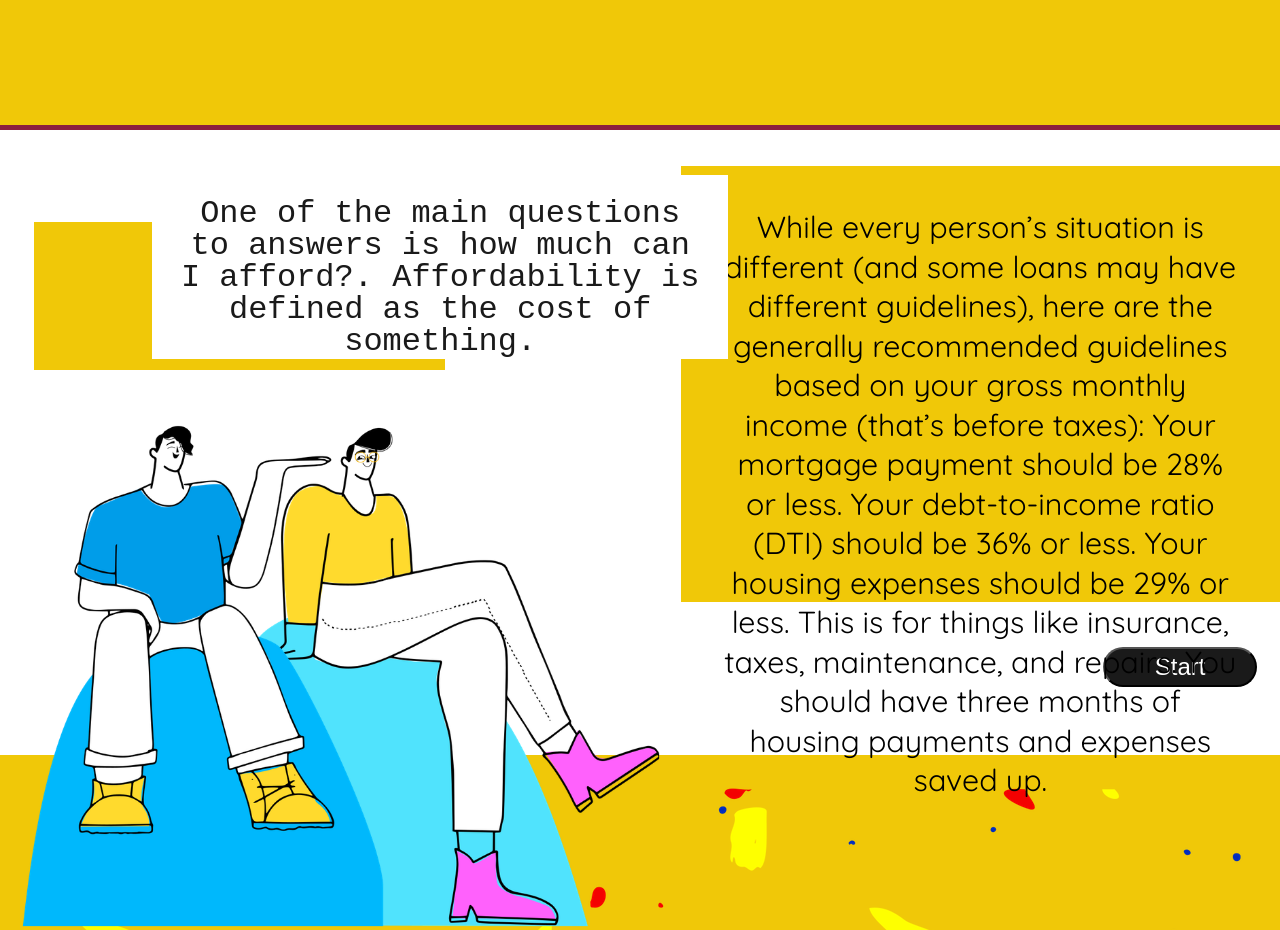
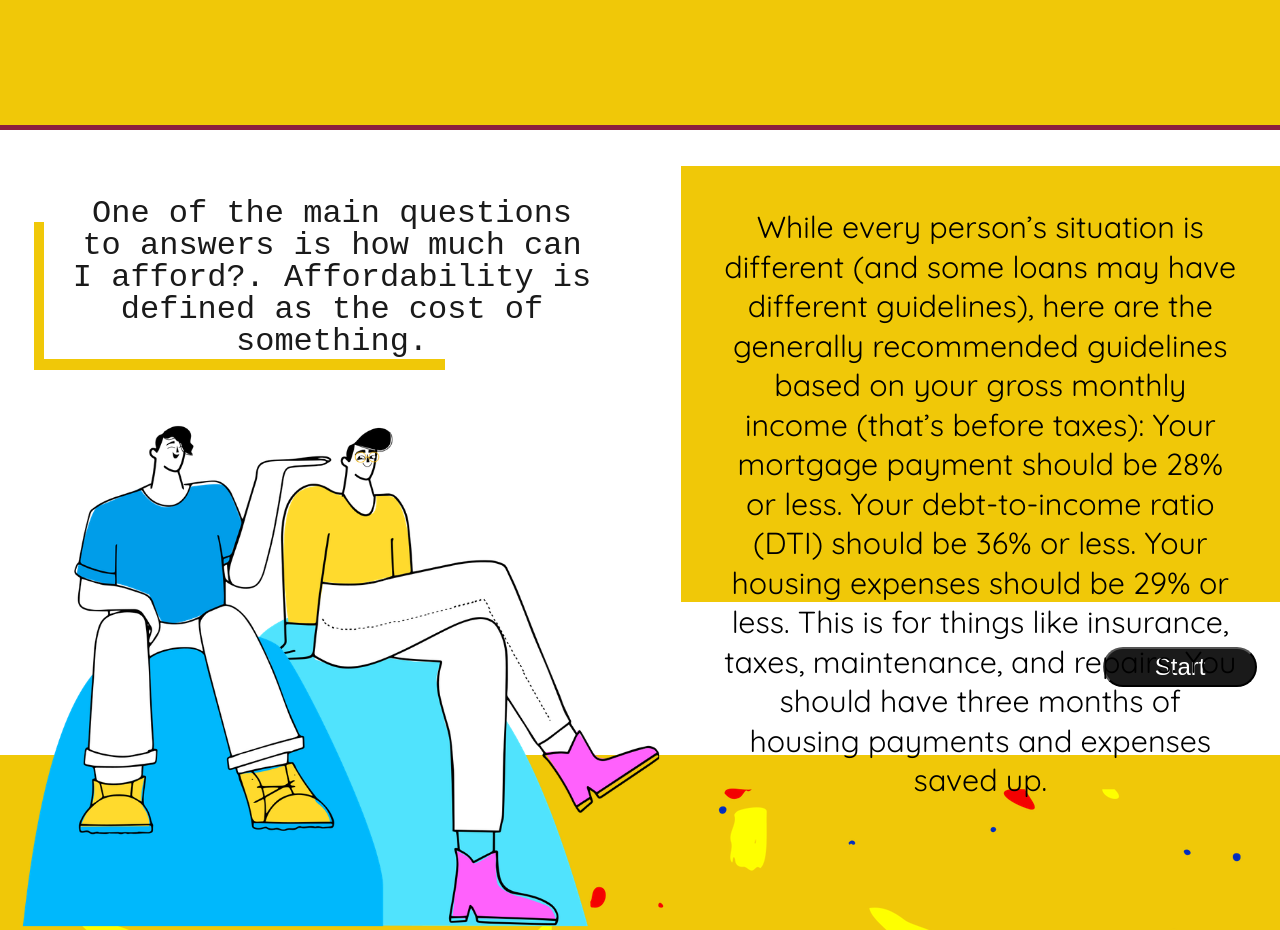
Before and after one commit to Dream-Home-PEABOT/DreamHome_FEE, a React (Create React App) app: page / in a window 1280 px wide. Shown: the part 1600-2530 px from the top of the page. Built offline with nearby package versions, Linux system fonts and the light colour scheme; no server answers; a web font is replaced by a local one.

Commit message:
Make room between the shadow box and content box

```diff
--- a/src/components/Survey/Survey.css
+++ b/src/components/Survey/Survey.css
@@ -14,9 +14,10 @@
 .info-container{
   grid-area: 1/ 1/ 3 / 4;
   display: inline-flex;
-  justify-content: center;
+  /* justify-content: center; */
   align-items: center;
   z-index: 1;
+  margin: 5%;
 }
 
 .info-box{
```
